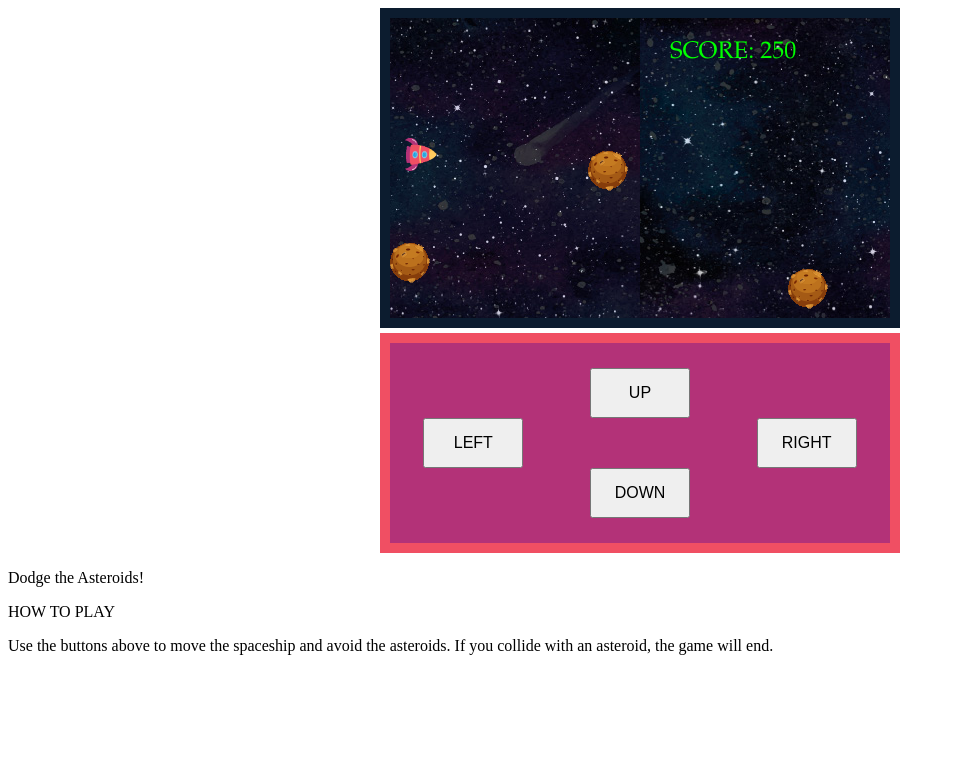
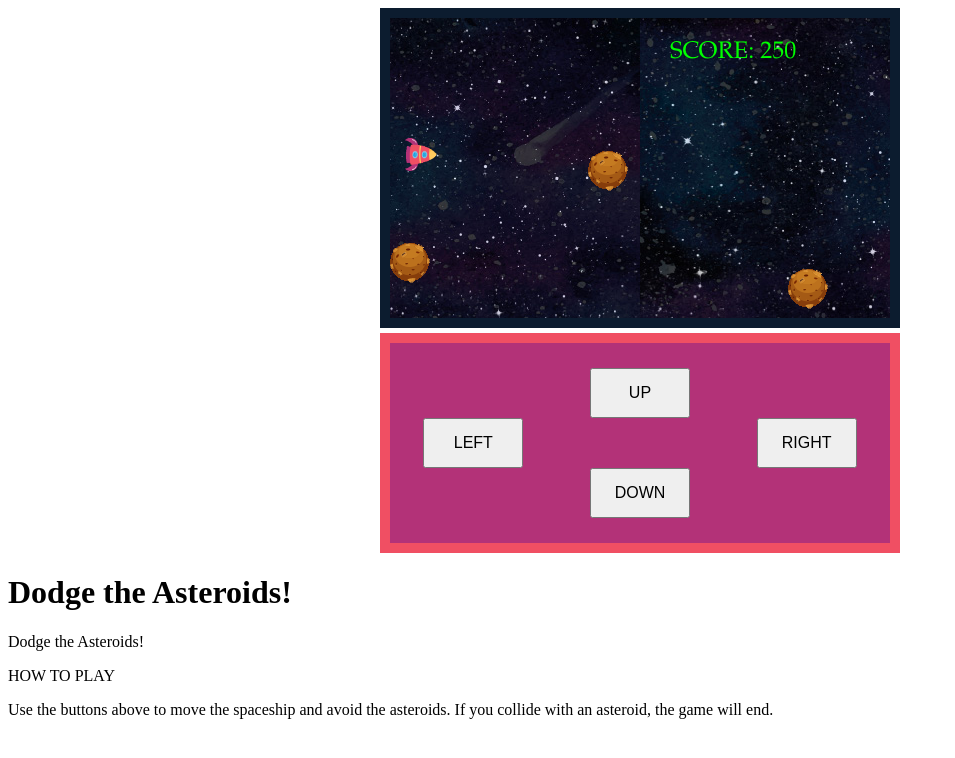
Before and after one commit to SarahMMoore/Asteroid-Dodge, a plain HTML site: page index.html in a window 1280 px wide. Shown: the whole page, without its empty margins (0-955 px from the left). Drawn offline with Linux system fonts and the light colour scheme.

Commit message:
Update index.html

```diff
--- a/index.html
+++ b/index.html
@@ -16,9 +16,12 @@
 		<button id="right" onmousedown="move('right')" onmouseup="clearmove()" ontouchstart="move('right')" ontouchend="clearmove()">RIGHT</button>
 		<button id="down" onmousedown="move('down')" onmouseup="clearmove()" ontouchstart="move('down')" ontouchend="clearmove()">DOWN</button>
 	</div>
-	<p>Dodge the Asteroids!</p>
-	<p>HOW TO PLAY</p>
-	<p>Use the buttons above to move the spaceship and avoid the asteroids. If you collide with an asteroid, the game will end.</p>
+	<div id="title-description">
+		<h1>Dodge the Asteroids!</h1>
+		<p>Dodge the Asteroids!</p>
+		<p>HOW TO PLAY</p>
+		<p>Use the buttons above to move the spaceship and avoid the asteroids. If you collide with an asteroid, the game will end.</p>
+	</div>
 </body>
 
 </html>
```
